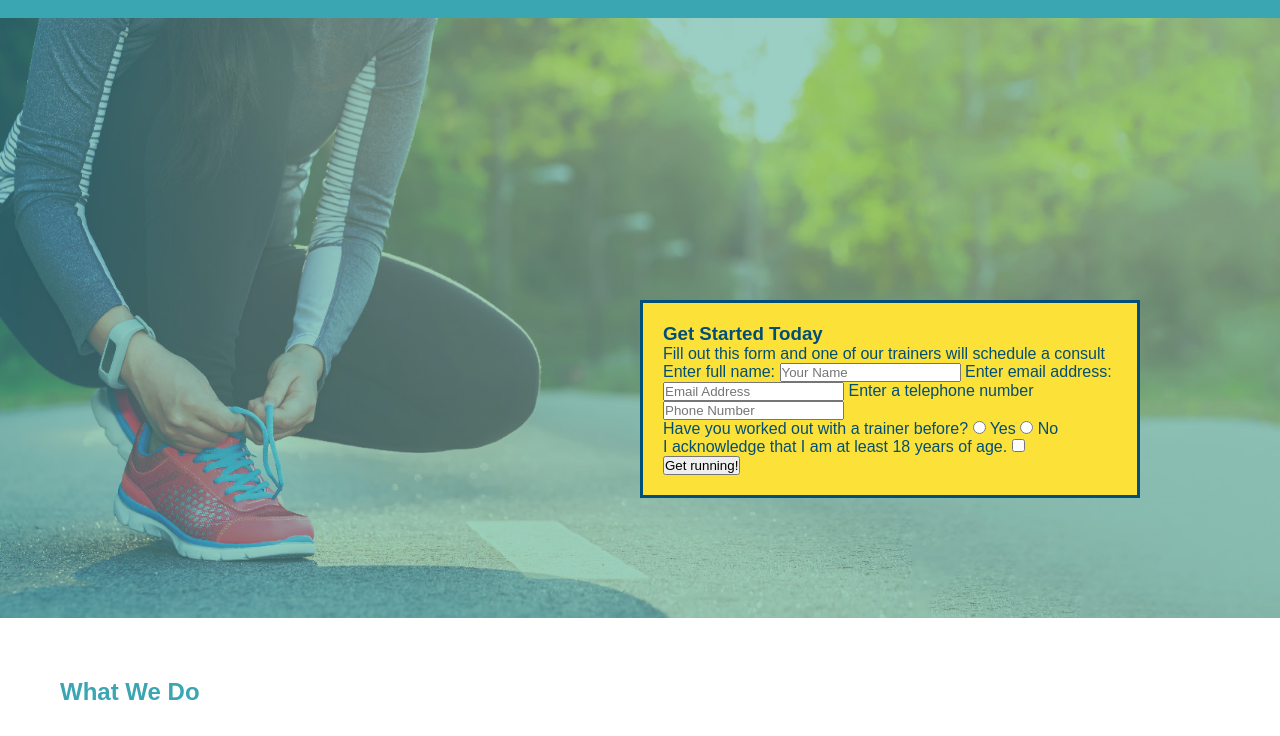
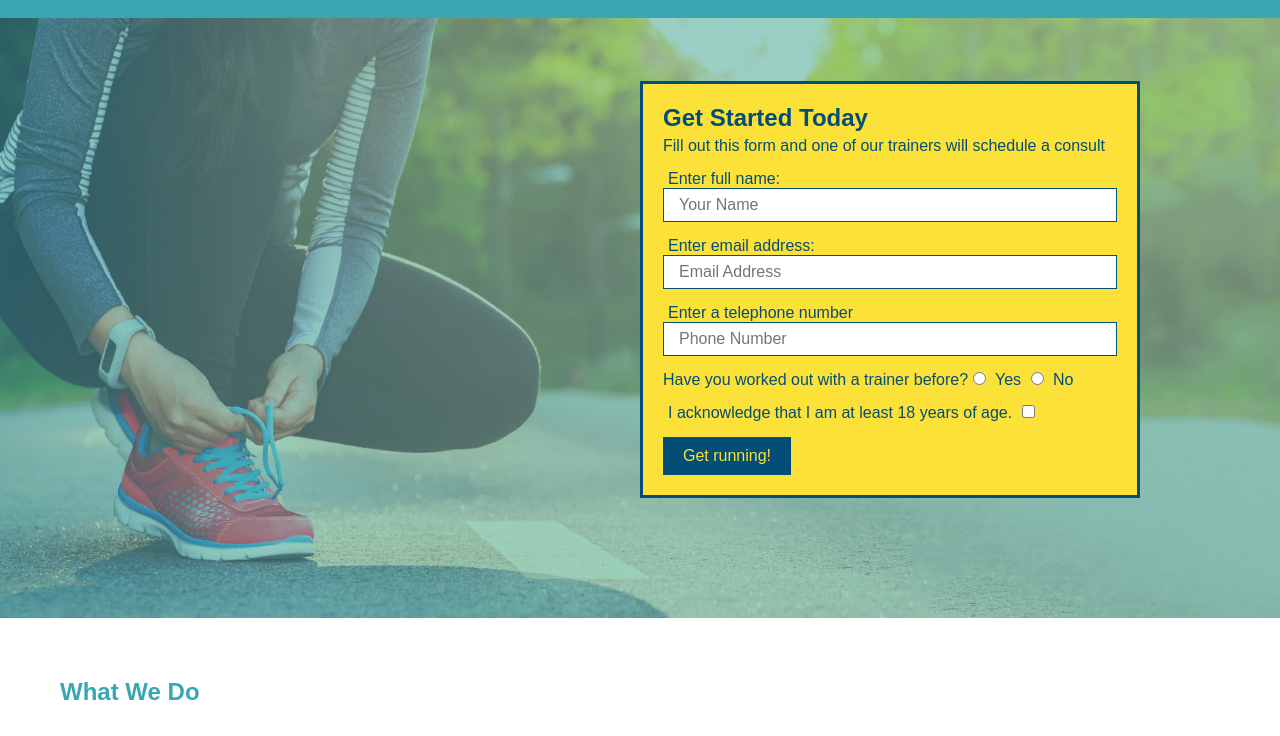
Before and after one commit to durganp1/run-buddy, a plain HTML site: page index.html in a window 1280 px wide. Shown: the part 64-800 px from the top of the page. Drawn offline with Linux system fonts and the light colour scheme.

Commit message:
add styles to form input for hero

```diff
--- a/assets/css/style.css
+++ b/assets/css/style.css
@@ -90,3 +90,34 @@ section {
     bottom: 120px;
     right: 140px;
 }
+
+.hero-form h3 {
+    font-size: 24px;
+    margin: 0;
+}
+
+.hero-form p {
+    margin: 5px 0 15px 0;
+}
+
+.form-input {
+    border: 1px solid #024e76;
+    display: block;
+    padding: 7px 15px;
+    font-size: 16px;
+    color: #024e76;
+    width: 100%;
+    margin-bottom: 15px;
+}
+
+.hero-form label {
+    margin: 0 5px;
+}
+
+.hero-form button {
+    background-color: #024e76;
+    color: #fce138;
+    border: none;
+    padding: 10px 20px;
+    font-size: 16px;
+}
--- a/index.html
+++ b/index.html
@@ -41,11 +41,11 @@
                 <p>Fill out this form and one of our trainers will schedule a consult</p>
             <form>
                 <label for="name">Enter full name:</label>
-                <input type="text" placeholder="Your Name" name="name" id="name" />
+                <input type="text" placeholder="Your Name" name="name" id="name" class="form-input" />
                 <label for="email">Enter email address:</label>
-                <input type="email" placeholder="Email Address" name="email" id="email" />
+                <input type="email" placeholder="Email Address" name="email" id="email" class="form-input" />
                 <label for="phone">Enter a telephone number</label>
-                <input type="tel" placeholder="Phone Number" name="phone" id="phone" />
+                <input type="tel" placeholder="Phone Number" name="phone" id="phone" class="form-input" />
                 <p>
                     Have you worked out with a trainer before?
                     <input type="radio" name="trainer-confirm" id="trainer-yes" />
```
